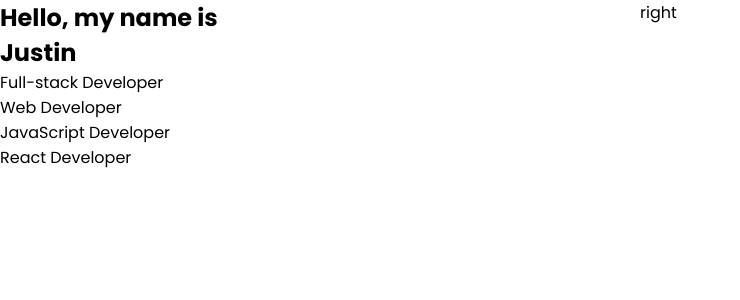
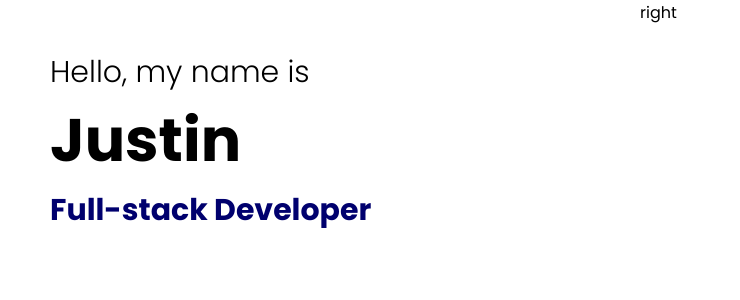
Before and after one commit to justinklam/portfolio, a React (Create React App) app: page / in a window 1280 px wide. Shown: the top 300 px of the page, without its empty margins (0-740 px from the left). Built offline with nearby package versions, Linux system fonts and the light colour scheme.

Commit message:
add in CSS for spacing

```diff
--- a/src/components/intro/intro.css
+++ b/src/components/intro/intro.css
@@ -10,3 +10,30 @@
 .i-right {
   flex: 1;
 }
+
+.i-left-wrapper {
+  padding: 50px;
+}
+
+.i-intro {
+  font-size: 30px;
+  font-weight: 300
+}
+
+.i-name {
+  font-size: 60px;
+}
+
+.i-title {
+  height: 50px;
+  overflow: hidden;
+}
+
+.i-title-item {
+  height: 50px;
+  font-size: 30px;
+  font-weight: bold;
+  color: rgb(0, 0, 110);
+  display: flex;
+  align-items: center;
+}
```
